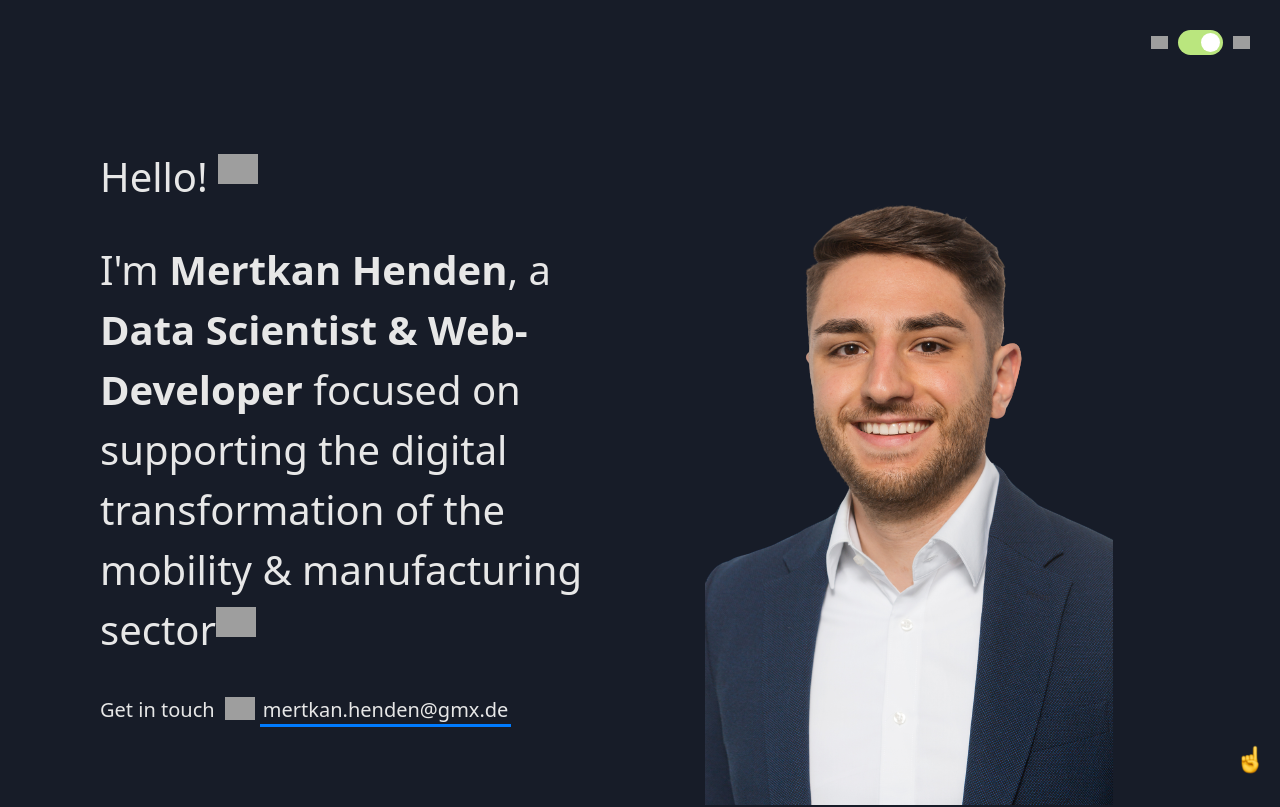
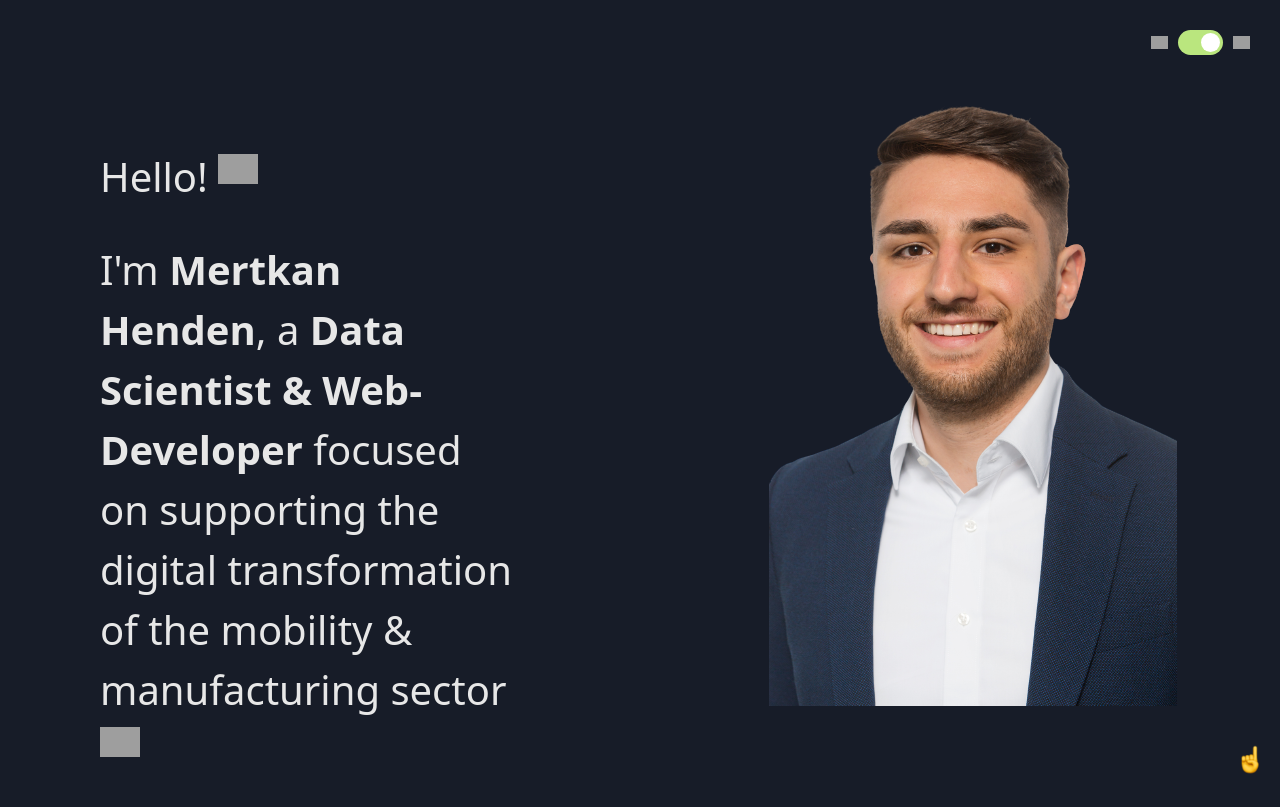
Before and after one commit to hen-den/v1-homepage, a React (Create React App) app: page / in a window 1280 px wide. Shown: the top 807 px of the page. Built offline with nearby package versions, Linux system fonts and the light colour scheme; grey boxes are pictures that could not be loaded; a web font is replaced by a local one.

Commit message:
adjust intro alignment

```diff
--- a/src/_scss/partials/_intro.scss
+++ b/src/_scss/partials/_intro.scss
@@ -1,3 +1,11 @@
+.picture_intro {
+  height: 100vh;
+  display: flex;
+  flex-direction: column;
+  justify-content: space-around;
+  max-width: 1440px;
+  margin: 0 auto;
+}
 .intro {
   padding: 120px 100px;
   height: 100vh;
--- a/src/components/intro.js
+++ b/src/components/intro.js
@@ -1,8 +1,9 @@
 export const Intro = (props) => {
     return (
-        <header className="intro">
         <div className="intro__twosection">
-                <div>
+            <header className="intro" style={{paddingBottom:"0px"}} >
+
+                    <div className="intro__tagline">
                         <h1 className="intro__hello">Hello!
                             <span className="emoji wave-hand animated"></span>
                         </h1>
@@ -20,17 +21,15 @@ export const Intro = (props) => {
                     </span>
                         </h3>
                     </div>
+            </header>
 
-
+            <header className="picture_intro" >
                 <h2 className="intro__tagline">
                     <figure>
                         <img src={props.image.img_url} alt="" />
                     </figure>
                 </h2>
-
+            </header>
         </div>
-
-        </header>
-
     )
 }
```
Lines whose indentation alone changed are shown as unchanged.
